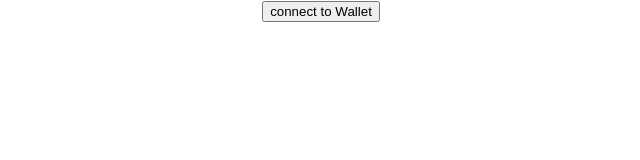
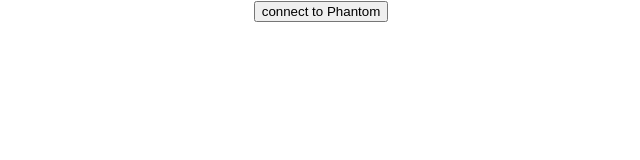
Before and after one commit to Rajansharma995/intelzy_project, a React (Create React App) app: page / in a window 1280 px wide. Shown: the top 160 px of the page, without its empty margins (319-959 px from the left). Built offline with nearby package versions, Linux system fonts and the light colour scheme.

Commit message:
slight change

```diff
--- a/src/App.js
+++ b/src/App.js
@@ -13,7 +13,7 @@
   // getProvider();
   return (
     <div className="App">
-      <button onClick={clickHandler}>connect to  Wallet</button>
+      <button onClick={clickHandler}>connect to  Phantom</button>
     </div>
   );
 }
```
